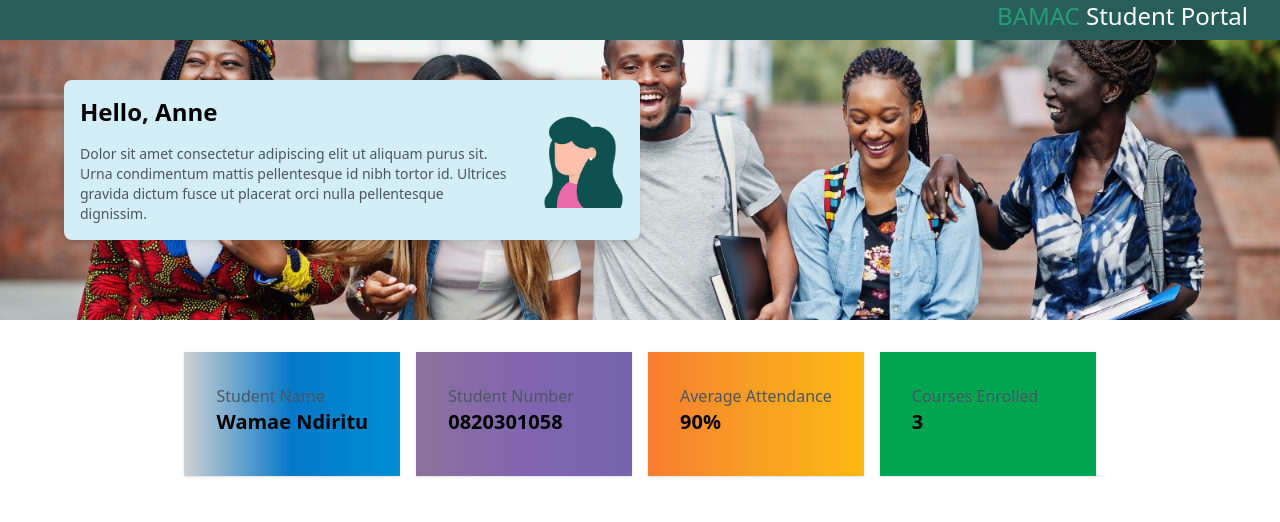
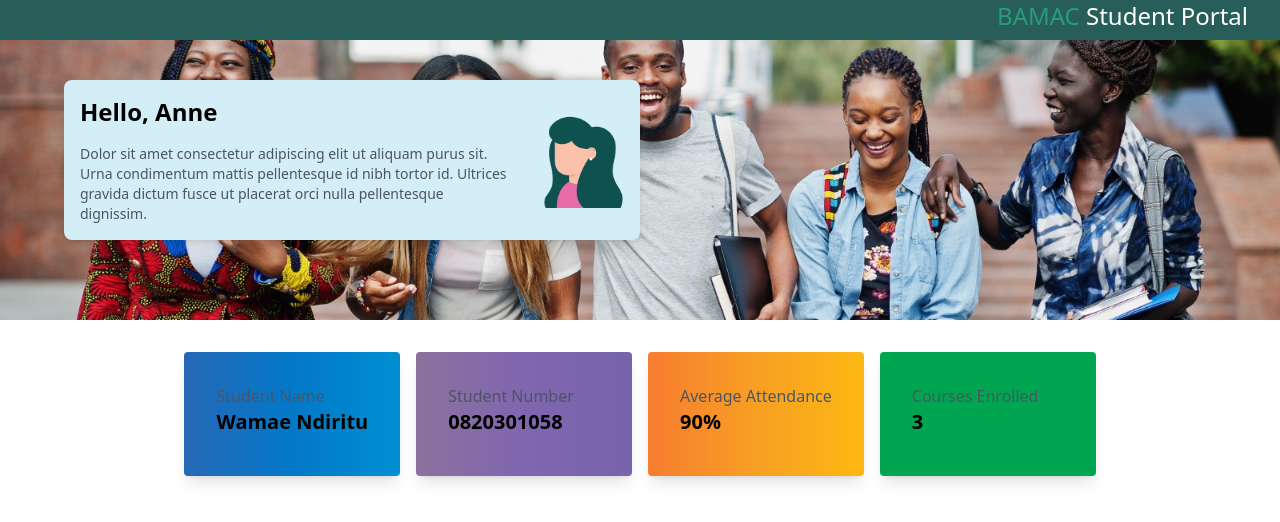
Before and after one commit to wamae-ndiritu/student-portal-design, a React (Create React App) app: page /courses in a window 1280 px wide. Shown: the top 522 px of the page. Built offline with nearby package versions, Linux system fonts and the light colour scheme.

Commit message:
Add changes

```diff
--- a/src/components/Stats.jsx
+++ b/src/components/Stats.jsx
@@ -4,19 +4,19 @@ const Stats = ({ studentName, studentNumber, attendance, coursesEnrolled }) => {
   return (
     <div className='w-full flex justify-center'>
       <div className='grid grid-cols-1 md:grid-cols-4 gap-4 md:p-8 rounded-lg'>
-        <div className='flex flex-col justify-center align-center shadow p-8 stat-card-1'>
+        <div className='flex flex-col justify-center align-center shadow-lg rounded p-8 stat-card-1'>
           <h6 className='text-gray-600'>Student Name</h6>
           <div className='text-xl font-semibold mb-2'>{studentName}</div>
         </div>
-        <div className='flex flex-col justify-center align-center shadow p-8 stat-card-2'>
+        <div className='flex flex-col justify-center align-center shadow-lg rounded p-8 stat-card-2'>
           <h6 className='text-gray-600'>Student Number</h6>
           <div className='text-xl font-semibold mb-2'>{studentNumber}</div>
         </div>
-        <div className='flex flex-col justify-center align-center shadow p-8 stat-card-3'>
+        <div className='flex flex-col justify-center align-center shadow-lg rounded p-8 stat-card-3'>
           <h6 className='text-gray-600'>Average Attendance</h6>
           <div className='text-xl font-semibold mb-2'>{attendance}</div>
         </div>
-        <div className='flex flex-col justify-center align-center shadow p-8 stat-card-4'>
+        <div className='flex flex-col justify-center align-center shadow-lg rounded p-8 stat-card-4'>
           <h6 className='text-gray-600'>Courses Enrolled</h6>
           <div className='text-xl font-semibold mb-2'>{coursesEnrolled}</div>
         </div>
--- a/src/index.css
+++ b/src/index.css
@@ -35,7 +35,7 @@
 }
 
 .stat-card-1{
-  background: linear-gradient(to right, #D0D1D3, #0378C8, #008FD1);
+  background: linear-gradient(to right, #2668B6, #0378C8, #008FD1);
 }
 
 .stat-card-2{
```
Also changed, not shown: public/index.html (+0 -19 lines).
